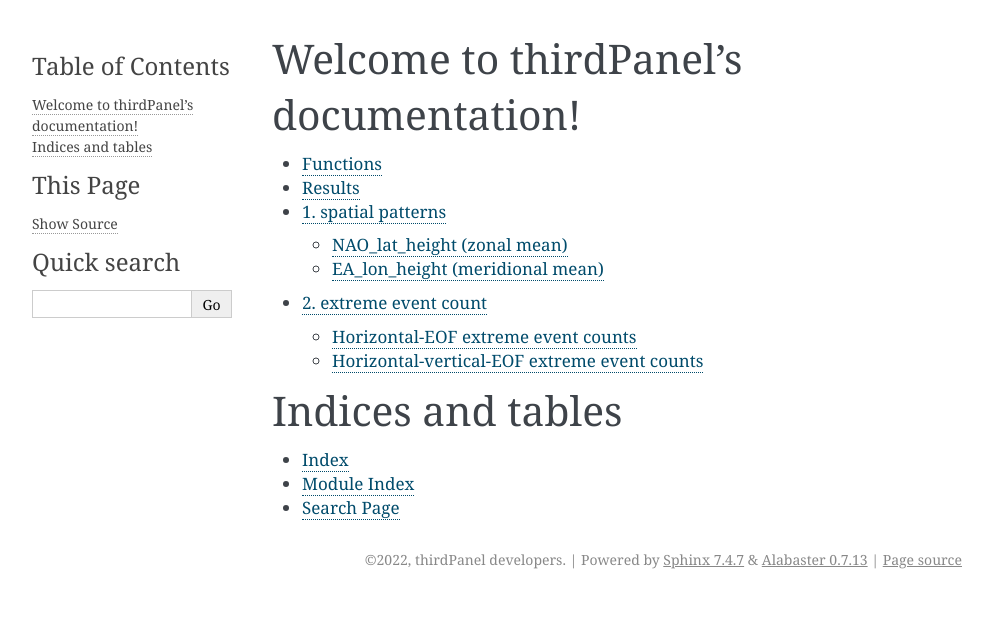
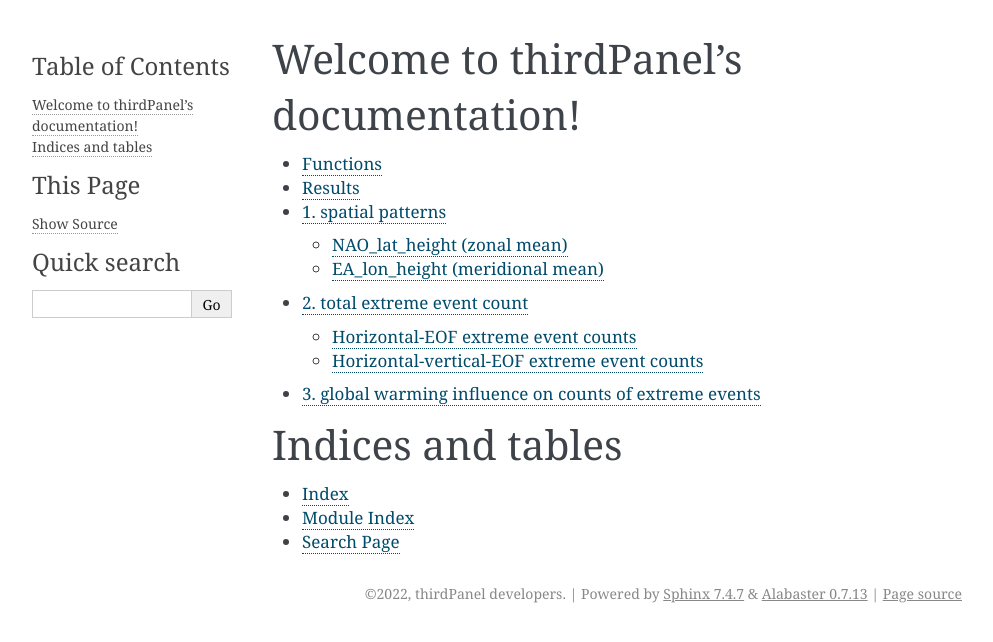
Before and after one commit to liuquan18/Teleconnection, a Sphinx documentation site: the page built from docs/source/index.rst, in a window 1280 px wide. Shown: the top 642 px of the page, without its empty margins (148-1141 px from the left). Built offline with Sphinx 7.4.7, drawn with Linux system fonts in a browser that asks for light colours.

Commit message:
start again

```diff
--- a/docs/source/functions.rst
+++ b/docs/source/functions.rst
@@ -1,7 +1,7 @@
 Functions
 =========
 
-.. automodule:: src.Teleconnection.temporal_index
+.. automodule:: src.Teleconnection.spatial_pattern
 
 .. autosummary::
    :toctree: _autosummary
--- a/docs/source/result.md
+++ b/docs/source/result.md
@@ -17,7 +17,7 @@
 **amplitude strengthen, and eastward shift**
 
 
-# 2. extreme event count
+# 2. total extreme event count
 Since the spatial pattern itself changes, a dynamical spatial pattern is adopted to generate the NAO and EA index here.
 
 ## Horizontal-EOF extreme event counts
@@ -29,3 +29,5 @@
 No matter which EOF (horizontal or horizontal-vertical) adopted, totally, there are more negative extreme events than positive extremes.
 
 Comparing the two plots, the skewness close to the surface (eastward shift of the spatial pattern) of EA, help to reduce the difference between the positive extremes and negative extremes.
+
+# 3. global warming influence on counts of extreme events
```
